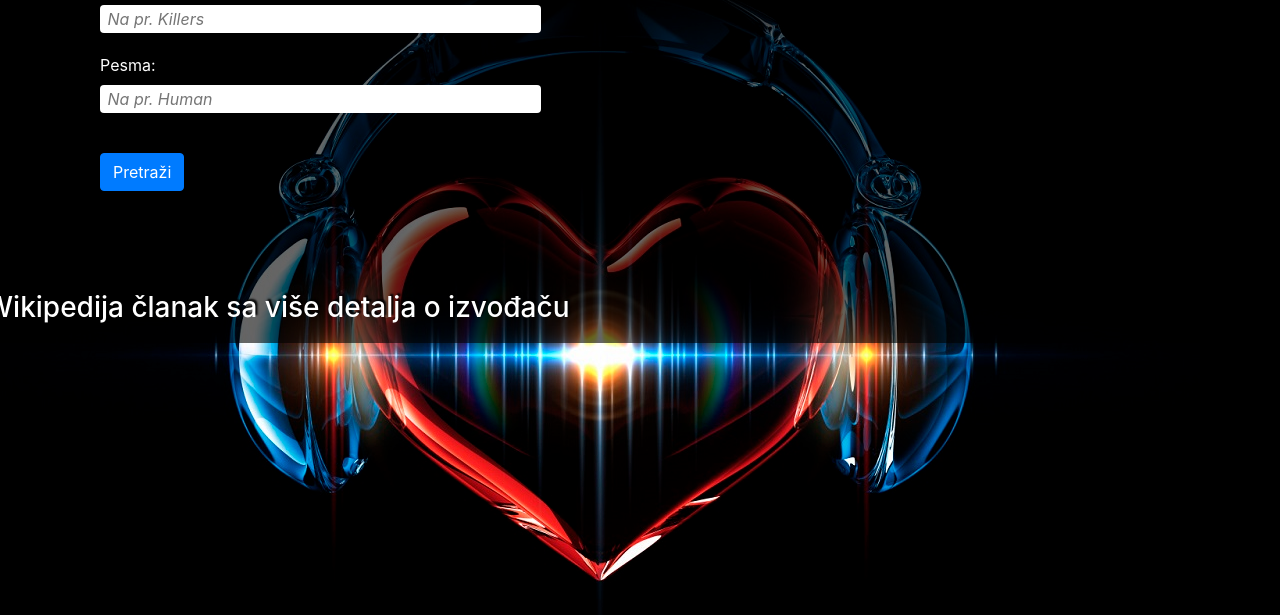
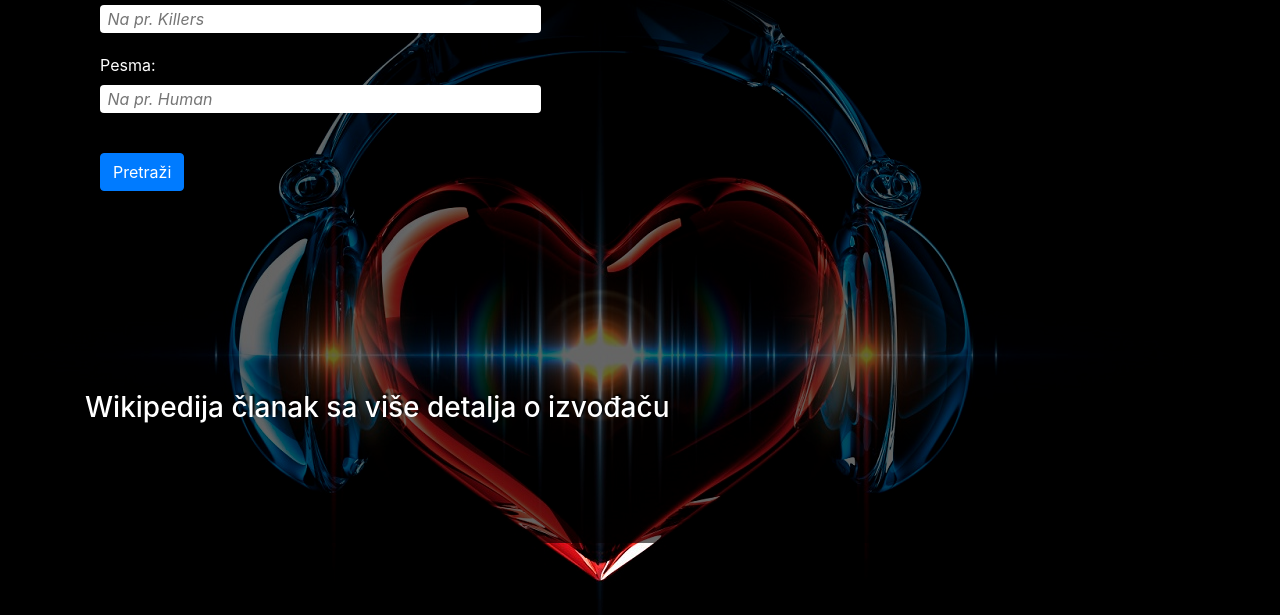
Before and after one commit to shtrole/lyrics-search-vezba, a plain HTML site: page index.html in a window 1280 px wide. Shown: the part 185-800 px from the top of the page. Drawn offline with nearby package versions, Linux system fonts and the light colour scheme.

Commit message:
Update style.css

```diff
--- a/css/style.css
+++ b/css/style.css
@@ -14,7 +14,7 @@ body {
     color: #fff;
 }
 
-#pretraga {
+#pretraga, #wiki {
 	padding: 100px 50px 100px 100px;
 }
 
```
